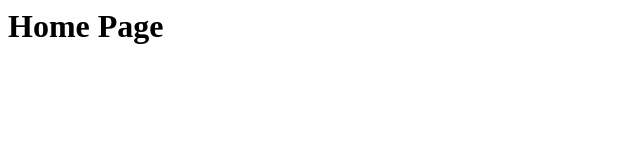
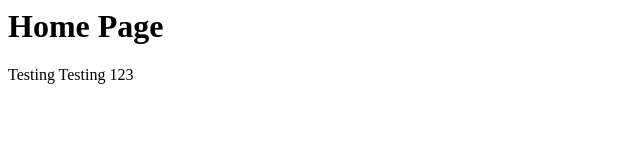
Before and after one commit to csherwood98/csherwood98.github.io, a plain HTML site: page index.html in a window 1280 px wide. Shown: the whole page, without its empty margins (0-640 px from the left). Drawn offline with Linux system fonts and the light colour scheme.

Commit message:
Update index.html

```diff
--- a/index.html
+++ b/index.html
@@ -1 +1,2 @@
 <h1>Home Page</h1>
+<p>Testing Testing 123</p>
```
